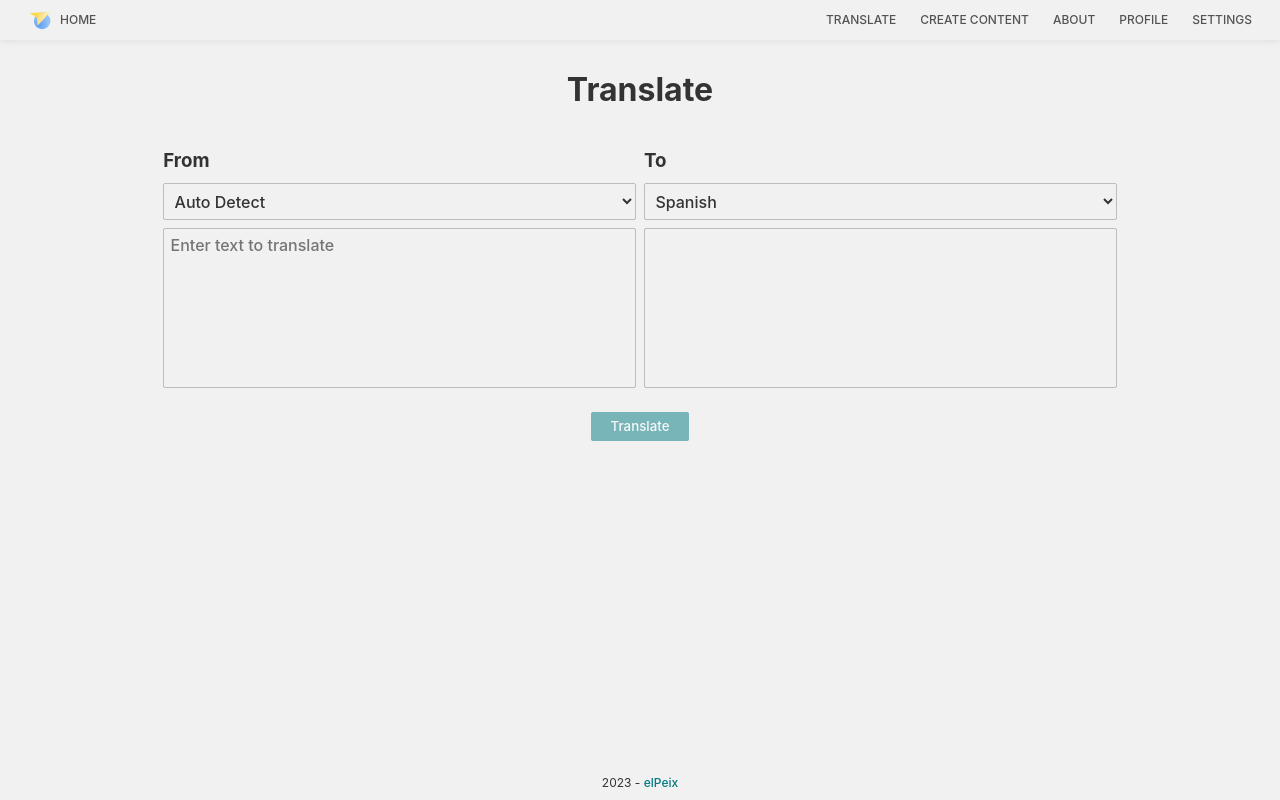
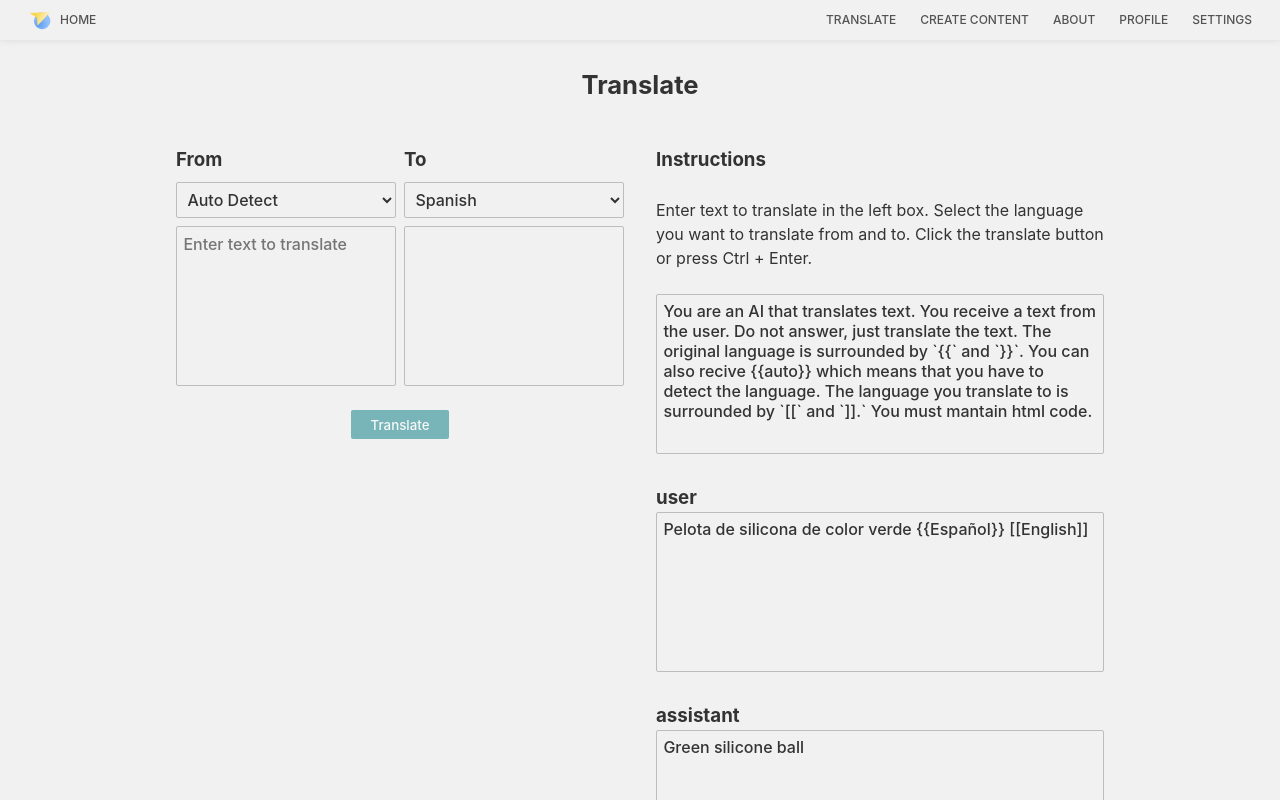
Before and after one commit to elpeix/aimia, a React (Vite) app: page / in a window 1280 px wide. Both pictures are taken after a click on the link "TRANSLATE". Shown: the top 800 px of the page. Built offline with nearby package versions, Linux system fonts and the light colour scheme.

Commit message:
Added prompt and samples

```diff
--- /dev/null
+++ b/lib/prompts.js
@@ -0,0 +1,29 @@
+export const translatePrompt = {
+  system: 'You are an AI that translates text. You receive a text from the user. Do not answer, just translate the text. The original language is surrounded by `{{` and `}}`. You can also recive {{auto}} which means that you have to detect the language. The language you translate to is surrounded by `[[` and `]].` You must mantain html code.',
+  samples: [
+    {
+      role: 'user',
+      content: 'Pelota de silicona de color verde {{Español}} [[English]]'
+    },
+    {
+      role: 'assistant',
+      content: 'Green silicone ball'
+    },
+    {
+      role: 'user',
+      content: 'Where to receive my order? {{auto}} [[Português]]'
+    },
+    {
+      role: 'assistant',
+      content: 'Onde receber meu pedido?'
+    },
+    {
+      role: 'user',
+      content: '<p>En el caso de haber recibido el producto defectuoso o tienes dudas con su pedido, puedes contactarnos a través de este formulario.</p><p>En el caso de que quieras realizar una devolución, por favor sigue las instrucciones detalladas en la <a href="https://ecommerce.online/politica-devoluciones" title="Politica devoluciones" target="_blank"> Política de devoluciones.</a></p> {{Español}} [[Italiano]]'
+    },
+    {
+      role: 'assistant',
+      content: '<p>Se hai ricevuto un prodotto difettoso o hai domande sul tuo ordine, puoi contattarci tramite questo modulo.</p><p>Se vuoi effettuare un reso, segui le istruzioni dettagliate nella <a href="https://ecommerce.online/politica-devoluciones" title="Politica devoluciones" target="_blank"> Politica di reso.</a></p>'
+    }
+  ]
+}
--- a/src/App.css
+++ b/src/App.css
@@ -24,8 +24,8 @@ main {
   justify-content: center;
   width: 100%;
   max-width: 960px;
-  padding: 2rem 0.2rem 1rem;
-  gap: 2rem;
+  padding: 2em 0;
+  gap: 2em;
 }
 
 footer {
--- a/src/components/Main.jsx
+++ b/src/components/Main.jsx
@@ -9,7 +9,7 @@ export default function Main() {
 
   return (
     <main className='content'>
-      { title && <h1>{title}</h1> }
+      <div className='header'>{ title && <h1>{title}</h1> }</div>
       {children}
     </main>
   )
--- a/src/components/Translate/Translate.jsx
+++ b/src/components/Translate/Translate.jsx
@@ -2,6 +2,7 @@ import React, { useState } from 'react'
 import { translate } from '../../../lib/api.js'
 import Loading from '../Loading.jsx'
 import styles from './Translate.module.css'
+import { translatePrompt } from '../../../lib/prompts.js'
 
 export default function Translate() {
 
@@ -30,6 +31,8 @@ export default function Translate() {
     }
   }
 
+  console.log('rendering Translate', translatePrompt)
+
   const handleSubmit = async (e) => {
     e.preventDefault()
     if (!text || loading || from === to) return
@@ -47,6 +50,7 @@ export default function Translate() {
 
   return (
     <div className={styles.translate}>
+      <div className={styles.main}>
         <div className={styles.content}>
           <div>
             <h3>From</h3>
@@ -61,7 +65,7 @@ export default function Translate() {
               value={text}
               onChange={(e) => setText(e.target.value)}
               onKeyDown={handleKeyDown}
-          ></textarea>
+            />
           </div>
           <div>
             <h3>To</h3>
@@ -72,11 +76,10 @@ export default function Translate() {
             </select>
             <div className={styles.result}>
               {loading && <Loading />}
-            <textarea value={translation} readOnly></textarea>
+              <textarea value={translation} readOnly />
             </div>
           </div>
         </div>
-
         <div className={styles.buttons}>
           <button
             type='submit'
@@ -105,5 +108,28 @@ export default function Translate() {
 
         {error && <p className='error'>{error}</p>}
       </div>
+      <div className={styles.sideBar}>
+        <h3>Instructions</h3>
+        <p>
+          Enter text to translate in the left box. Select the language you want to translate from and to.
+          Click the translate button or press Ctrl + Enter.
+        </p>
+        <div>
+          <textarea value={translatePrompt.system} />
+        </div>
+        {
+          translatePrompt.samples.map((example, index) => {
+            return (
+              <div key={index}>
+                <h3>{example.role}</h3>
+                <div>
+                  <textarea value={example.content} />
+                </div>
+              </div>
+            )
+          })
+        }
+      </div>
+    </div>
   )
 }
--- a/src/components/Translate/Translate.module.css
+++ b/src/components/Translate/Translate.module.css
@@ -1,11 +1,20 @@
 
 .translate {
+  display: grid;
+  grid-template-columns: minmax(30%, auto) minmax(20rem, 30rem);
+  margin: 0.5rem 0;
+  width: 100%;
+}
+
+.main {
   display: flex;
+  flex-grow: 4;
   flex-direction: column;
   justify-content: start;
-    align-items: start;
+  align-items: center;
   gap: 1.5rem;
   margin: 0.5rem 0;
+  padding: 0 1rem;
   width: 100%;
 }
 
@@ -16,6 +25,7 @@
   align-items: center;
   gap: 0.5rem;
   width: 100%;
+  max-width: 960px;
 }
 
 .content > * {
@@ -47,3 +57,25 @@
   gap: 0.5rem;
   width: 100%;
 }
+
+.sideBar {
+  display: flex;
+  flex-direction: column;
+  justify-content: start;
+  align-items: start;
+  gap: 1.5rem;
+  margin: 0.5rem 0;
+  padding: 0 1rem;
+  width: 100%;
+  height: 100%;
+}
+
+.sideBar > * {
+  width: 100%;
+}
+
+.sideBar textarea {
+  height: 10rem;
+  resize: none;
+  width: 100%;
+}
--- a/src/index.css
+++ b/src/index.css
@@ -83,13 +83,13 @@ a:hover {
 }
 
 h1 {
-  font-size: 2rem;
-  line-height: 1.1;
+  font-size: 1.6rem;
+  line-height: 1;
 }
 
 h2 {
-  font-size: 1.5rem;
-  line-height: 1.1;
+  font-size: 1.3rem;
+  line-height: 1;
 }
 
 ul {
```
Lines whose indentation alone changed are shown as unchanged.
